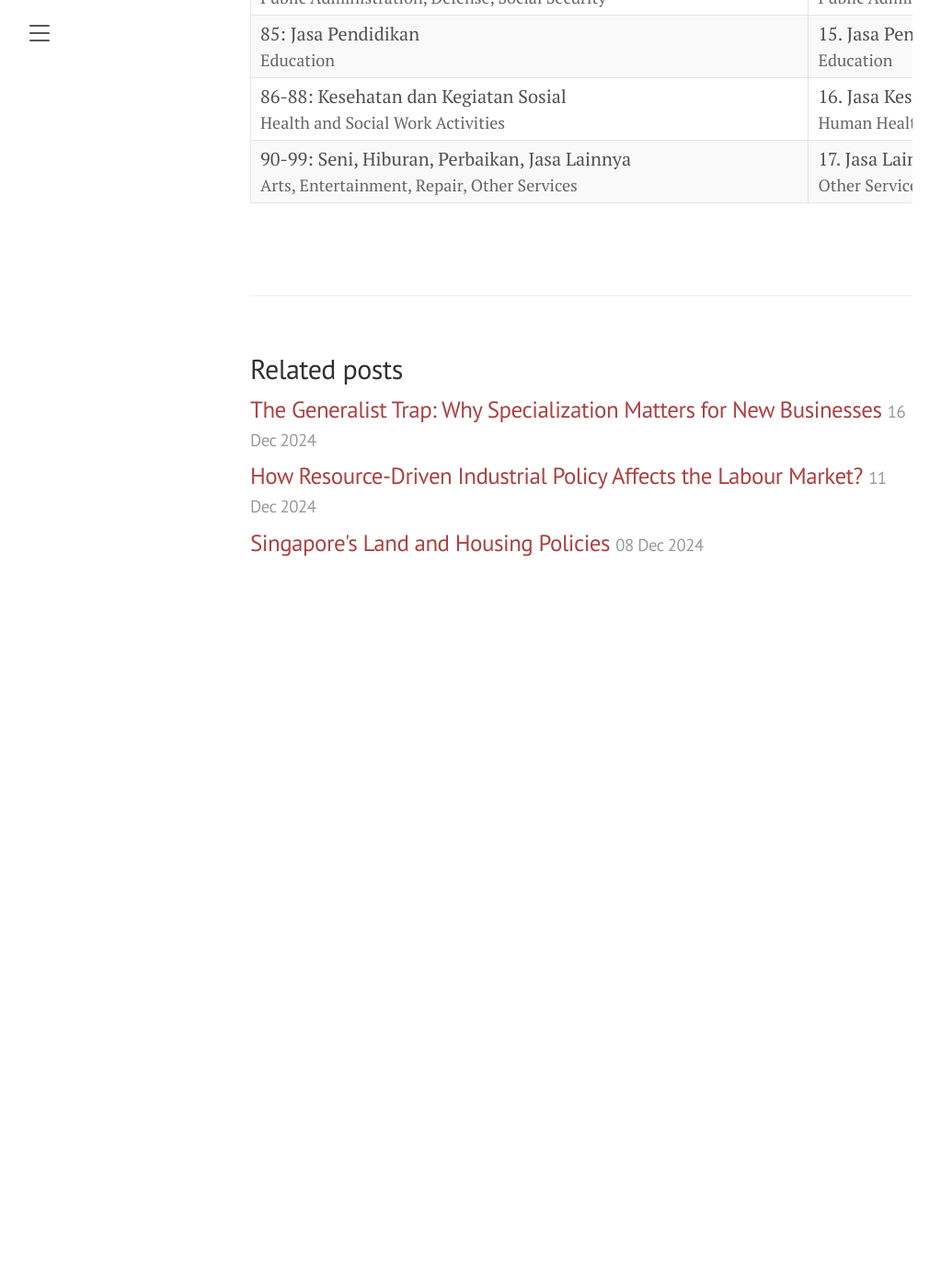
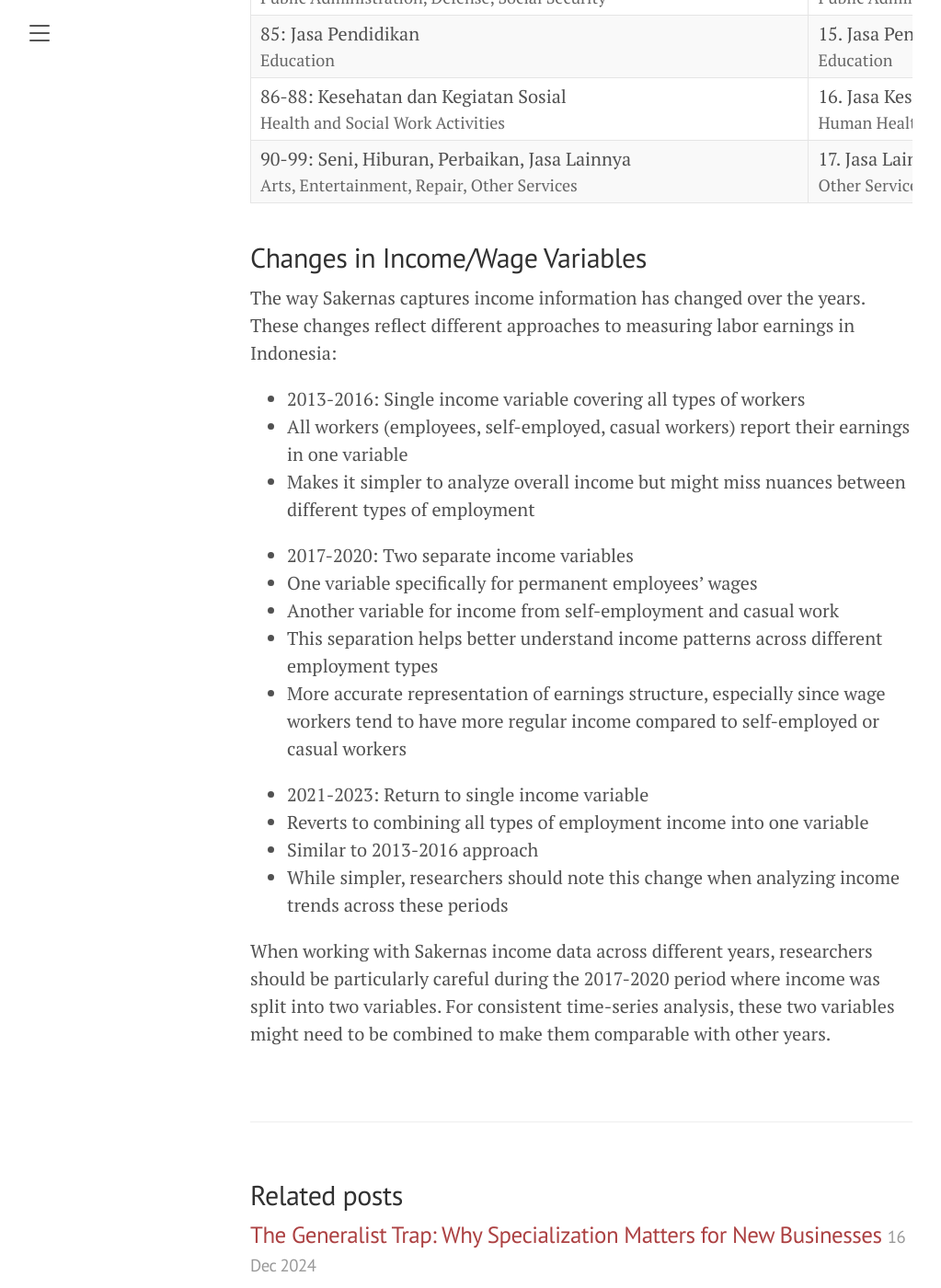
Before and after one commit to wzfirmanto/my-website, a Jekyll site: the page built from _posts/2024-11-30-sakernas.md, in a window 1280 px wide and 1400 px high, scrolled down 6396 px. Shown: the whole window at 92% size, without its empty margins (8-1031 px from the left). Built offline with Jekyll 4.4.1, drawn with Linux system fonts in a browser that asks for light colours; before the commit the page ends 7062 px from its top, so only the background shows below that.

Commit message:
Update 2024-11-30-sakernas.md

```diff
--- a/_posts/2024-11-30-sakernas.md
+++ b/_posts/2024-11-30-sakernas.md
@@ -608,3 +608,25 @@ Below is the comparison between KBLI 2009 and the current KBLI 17 Categories sys
   </tbody>
 </table>
 </div>
+
+
+## Changes in Income/Wage Variables
+
+The way Sakernas captures income information has changed over the years. These changes reflect different approaches to measuring labor earnings in Indonesia:
+
+- 2013-2016: Single income variable covering all types of workers
+ - All workers (employees, self-employed, casual workers) report their earnings in one variable
+ - Makes it simpler to analyze overall income but might miss nuances between different types of employment
+
+- 2017-2020: Two separate income variables
+ - One variable specifically for permanent employees' wages
+ - Another variable for income from self-employment and casual work
+ - This separation helps better understand income patterns across different employment types
+ - More accurate representation of earnings structure, especially since wage workers tend to have more regular income compared to self-employed or casual workers
+
+- 2021-2023: Return to single income variable
+ - Reverts to combining all types of employment income into one variable
+ - Similar to 2013-2016 approach
+ - While simpler, researchers should note this change when analyzing income trends across these periods
+
+When working with Sakernas income data across different years, researchers should be particularly careful during the 2017-2020 period where income was split into two variables. For consistent time-series analysis, these two variables might need to be combined to make them comparable with other years.
```
